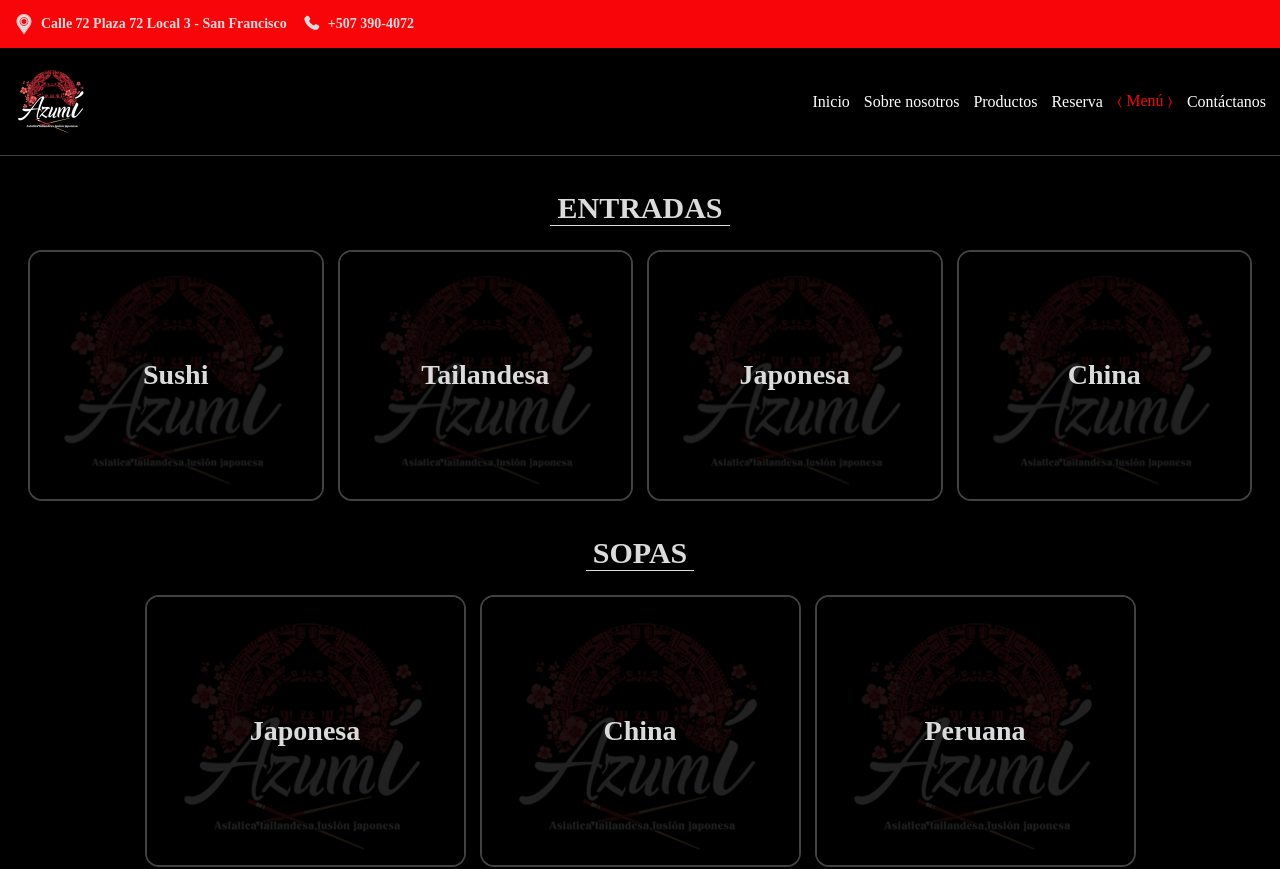
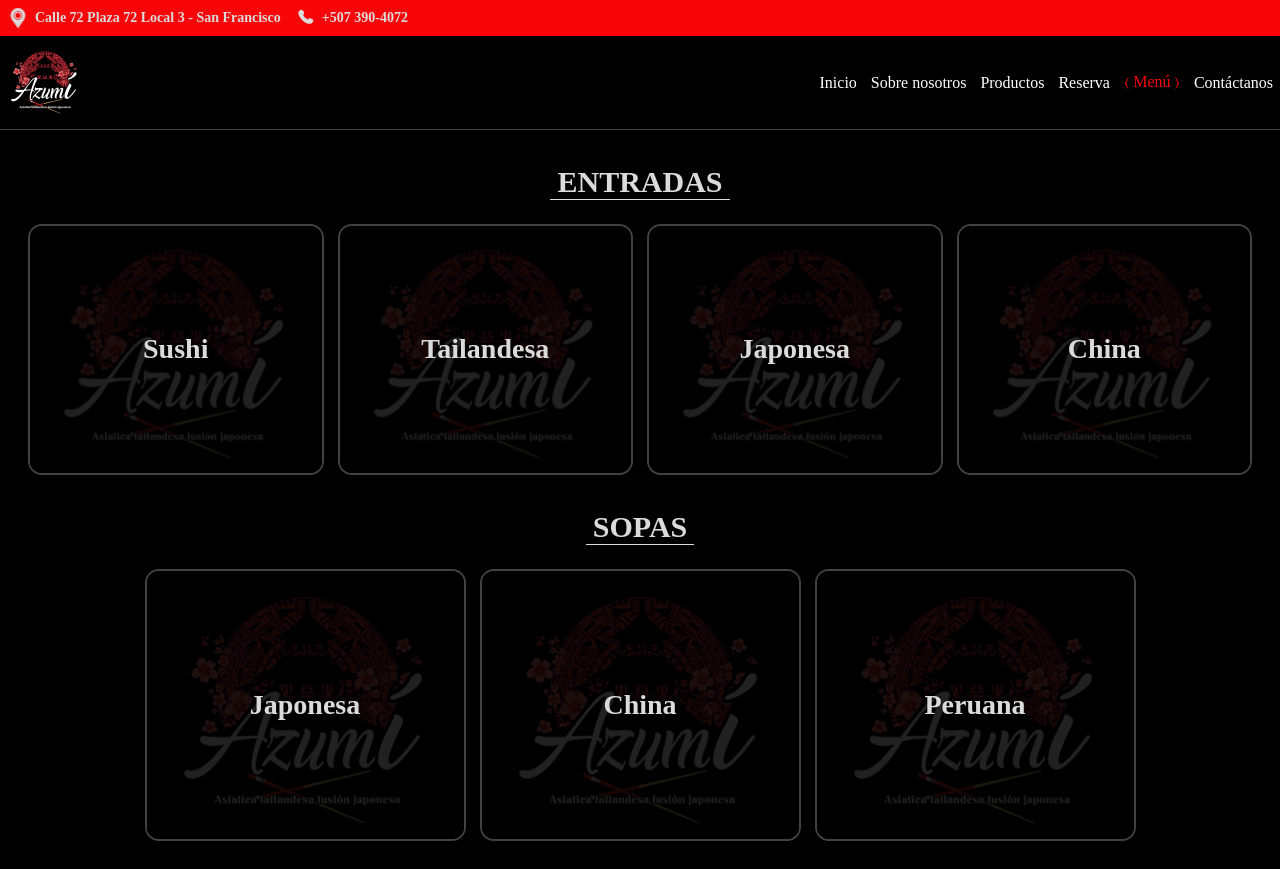
Before and after one commit to jhorman9/azumi-main, a React (Vite) app: page /#/main in a window 1280 px wide. Shown: the top 869 px of the page. Built offline with nearby package versions, Linux system fonts and the light colour scheme; a web font is replaced by a local one.

Commit message:
Ajustando los padding del header

```diff
--- a/src/assets/styles/header-nav.css
+++ b/src/assets/styles/header-nav.css
@@ -2,7 +2,7 @@ header{
     display: flex;
     gap: 14px;
     max-width: 1920px;
-    padding: 14px;
+    padding: 8px;
     background-color: var(--red);
     color: var(--white-dark);
     font-weight: 600;
@@ -51,7 +51,7 @@ nav{
     justify-content: space-between;
     align-items: center;
     max-width: 1920px;
-    padding: 14px;
+    padding: 7px;
     position: sticky;
     top: 0;
     z-index: 9;
```
